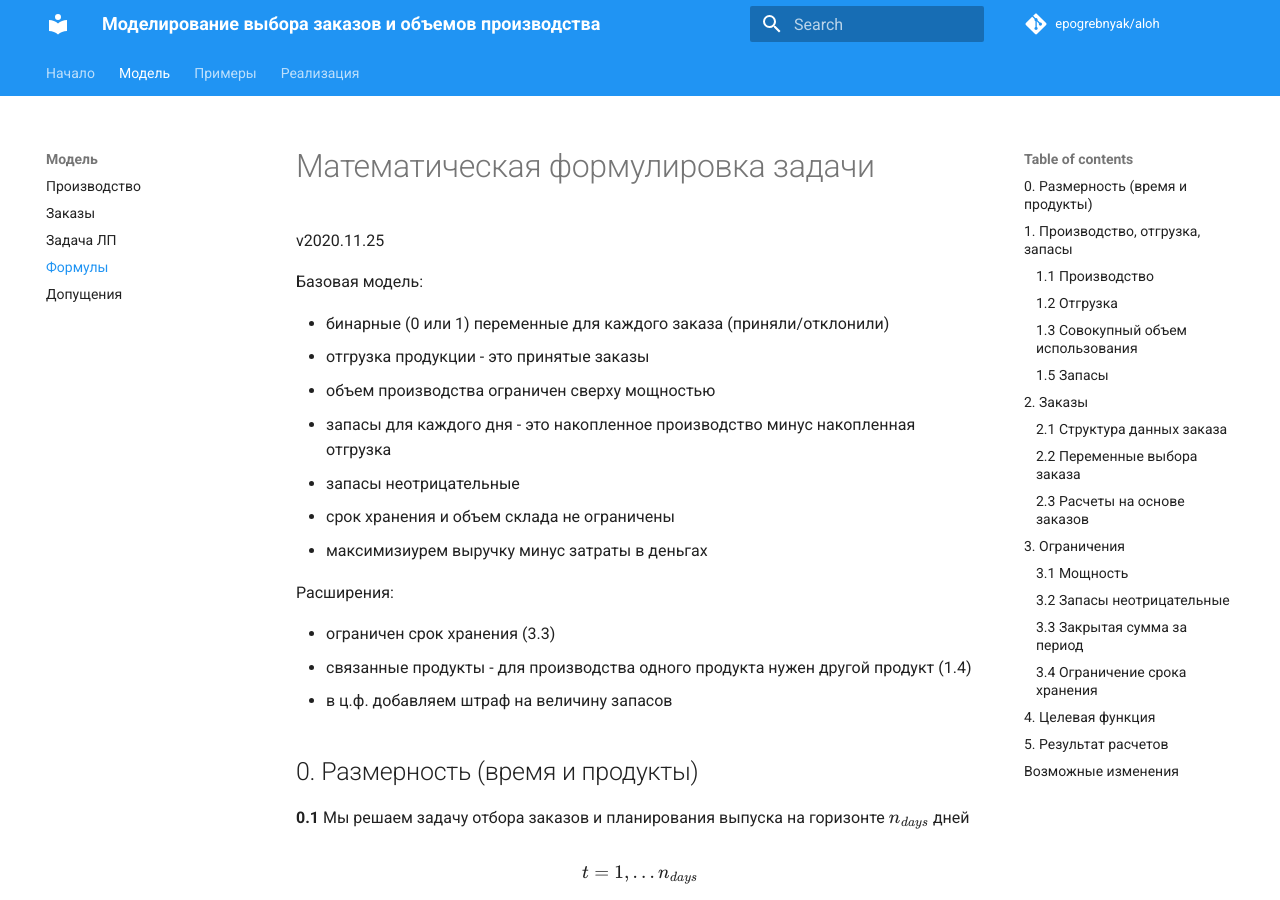
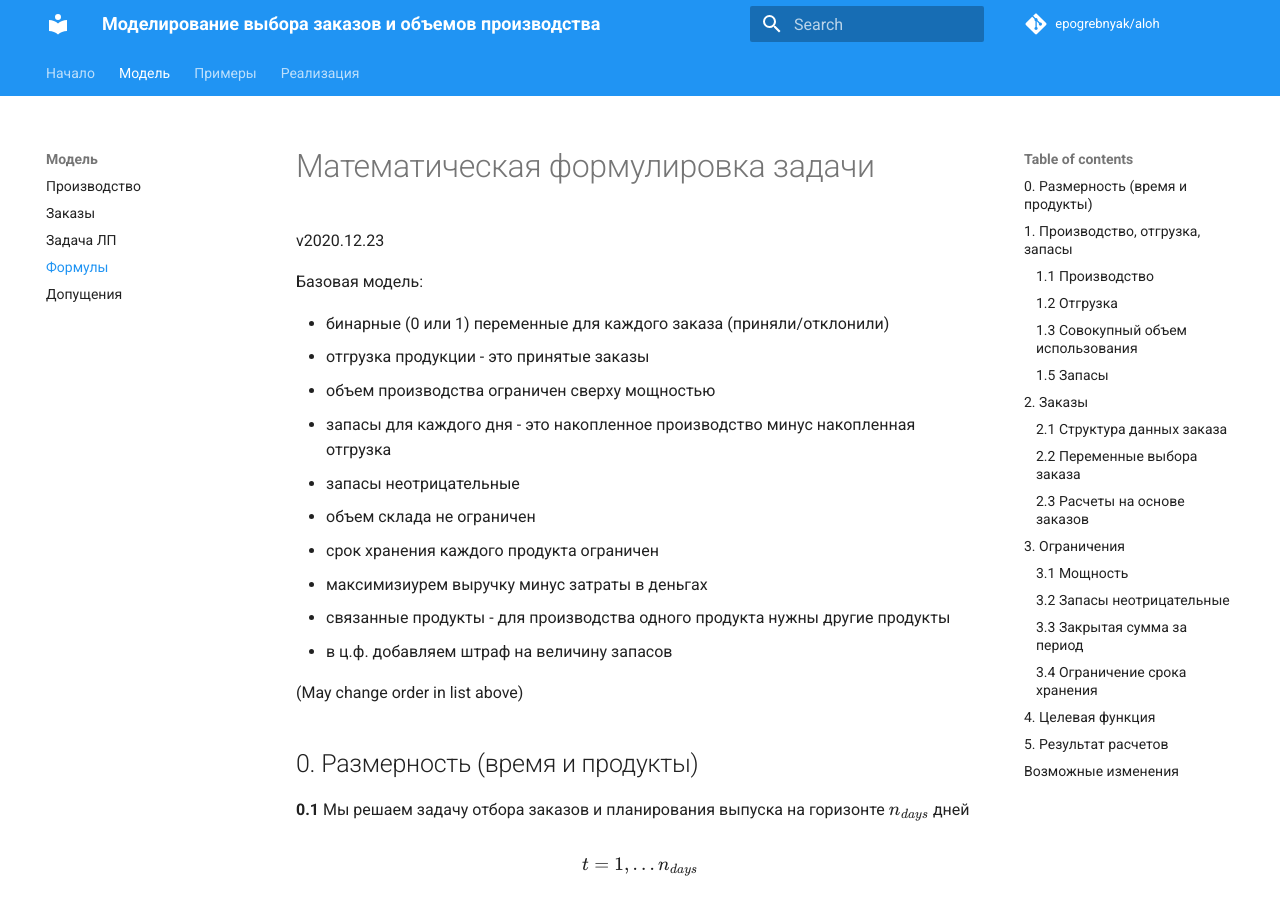
Before and after one commit to epogrebnyak/aloh, an MkDocs documentation site: the page built from docs/formulas.md, in a window 1280 px wide and 900 px high. Built offline with MkDocs 1.6.1 and Material for MkDocs 9.7.7, drawn with Linux system fonts in a browser that asks for light colours; comment, search, counter and statistics services are not loaded; some of the changed text lies outside the part shown.

Commit message:
Update formulas.md

```diff
--- a/docs/formulas.md
+++ b/docs/formulas.md
@@ -1,6 +1,6 @@
 # Математическая формулировка задачи
 
-v2020.11.25
+v2020.12.23
 
 Базовая модель:
 
@@ -9,14 +9,13 @@ v2020.11.25
 - объем производства ограничен сверху мощностью
 - запасы для каждого дня - это накопленное производство минус накопленная отгрузка
 - запасы неотрицательные
-- срок хранения и объем склада не ограничены
+- объем склада не ограничен
+- срок хранения каждого продукта ограничен
 - максимизиурем выручку минус затраты в деньгах
+- связанные продукты - для производства одного продукта нужны другие продукты
+- в ц.ф. добавляем штраф на величину запасов
 
-Расширения:
-
-- ограничен срок хранения (3.3)
-- связанные продукты - для производства одного продукта нужен другой продукт  (1.4)
-- в ц.ф. добавляем штраф на величину запасов
+(May change order in list above)
 
 
 ## 0. Размерность (время и продукты)
```
Also changed, not shown: other parts of docs/formulas.md (+2 -1 lines).
